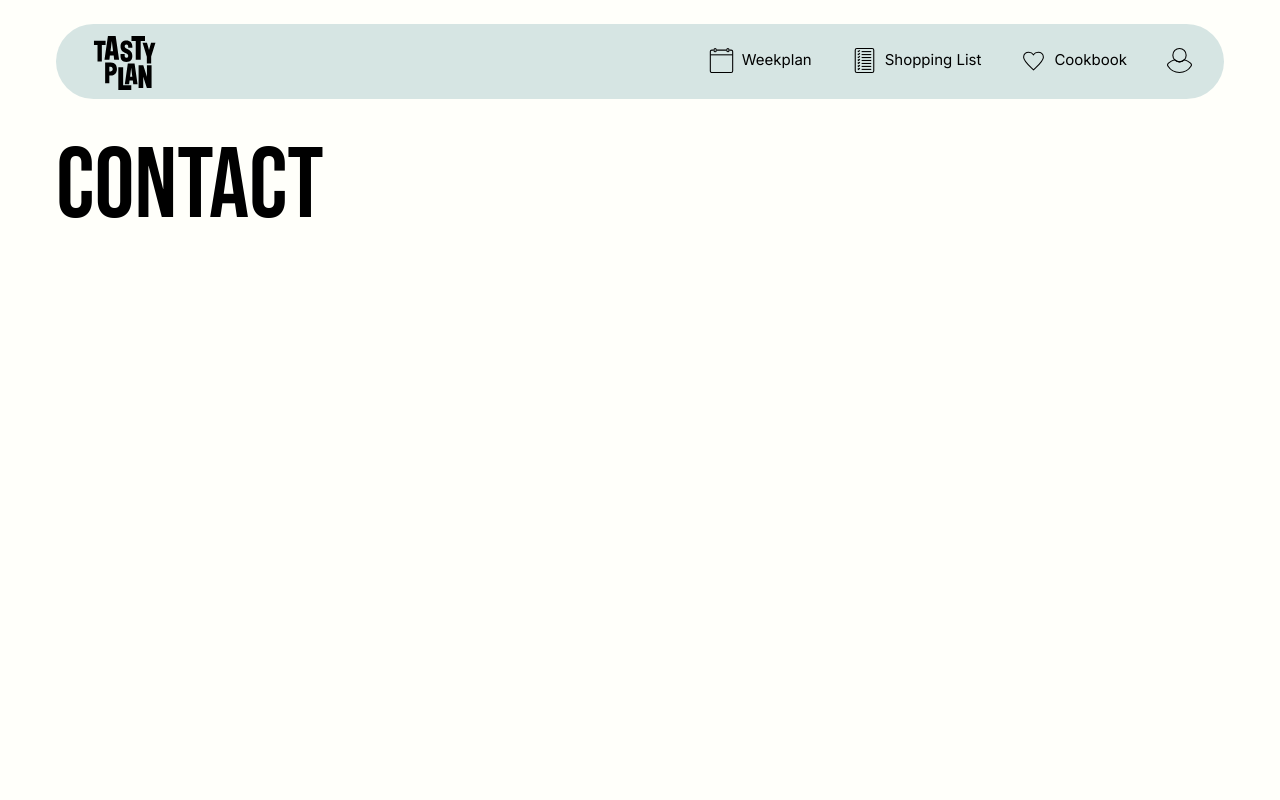
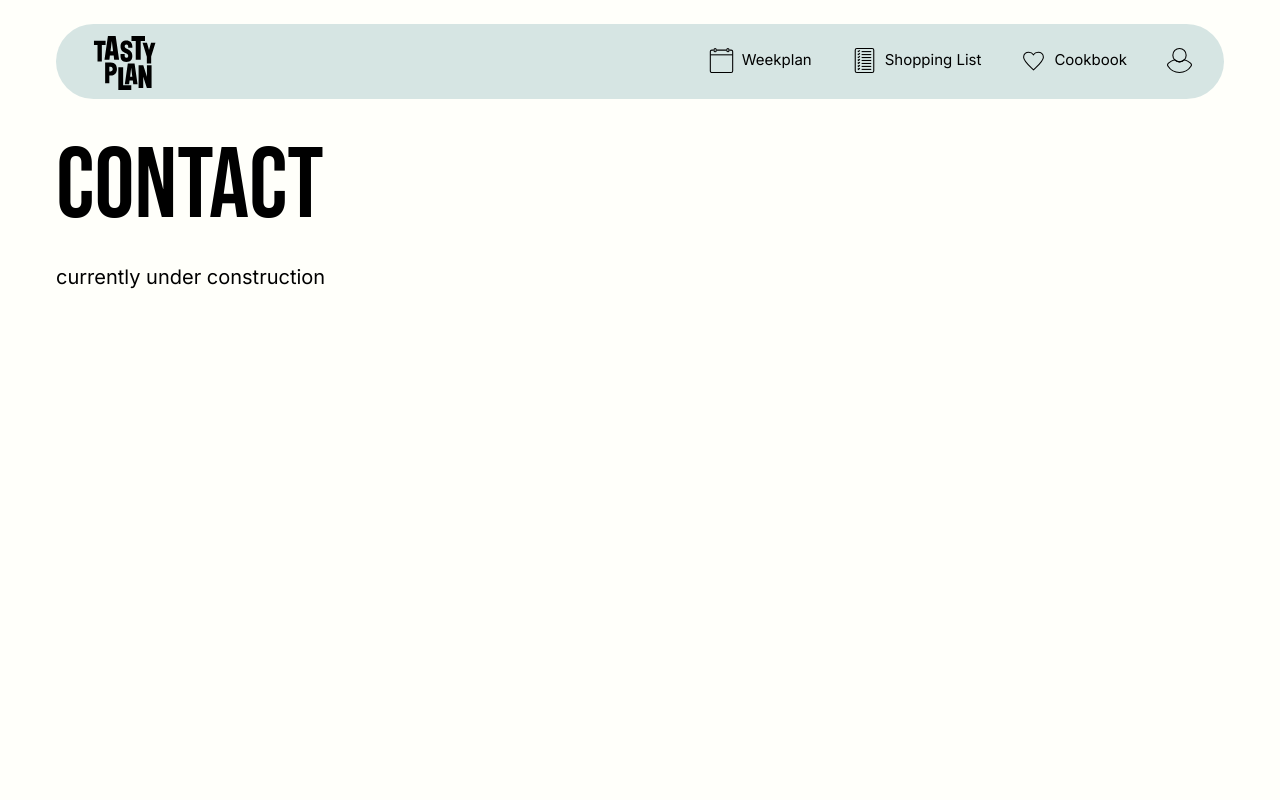
Before and after one commit to fichtnerma/Tastyplan, a Next.js app in the folder frontend/: page /help/contact in a window 1280 px wide. Shown: the top 800 px of the page. Built offline with nearby package versions, Linux system fonts and the light colour scheme; a web font is replaced by a local one.

Commit message:
added Text

```diff
--- a/frontend/src/pages/help/contact.tsx
+++ b/frontend/src/pages/help/contact.tsx
@@ -4,6 +4,7 @@ function contact() {
     return (
         <div>
             <h1>Contact</h1>
+            <p>currently under construction</p>
         </div>
     );
 }
--- a/frontend/src/pages/help/questions.tsx
+++ b/frontend/src/pages/help/questions.tsx
@@ -4,6 +4,7 @@ function questions() {
     return (
         <div>
             <h1>Q&A</h1>
+            <p>currently under construction</p>
         </div>
     );
 }
--- a/frontend/src/pages/legal/conditions.tsx
+++ b/frontend/src/pages/legal/conditions.tsx
@@ -4,6 +4,7 @@ function conditions() {
     return (
         <div>
             <h1>Conditions</h1>
+            <p>currently under construction</p>
         </div>
     );
 }
--- a/frontend/src/pages/legal/impressum.tsx
+++ b/frontend/src/pages/legal/impressum.tsx
@@ -4,6 +4,7 @@ function impressum() {
     return (
         <div>
             <h1>Impressum</h1>
+            <p>currently under construction</p>
         </div>
     );
 }
--- a/frontend/src/pages/legal/privacy.tsx
+++ b/frontend/src/pages/legal/privacy.tsx
@@ -4,6 +4,7 @@ function privacy() {
     return (
         <div>
             <h1>Privacy</h1>
+            <p>currently under construction</p>
         </div>
     );
 }
```
